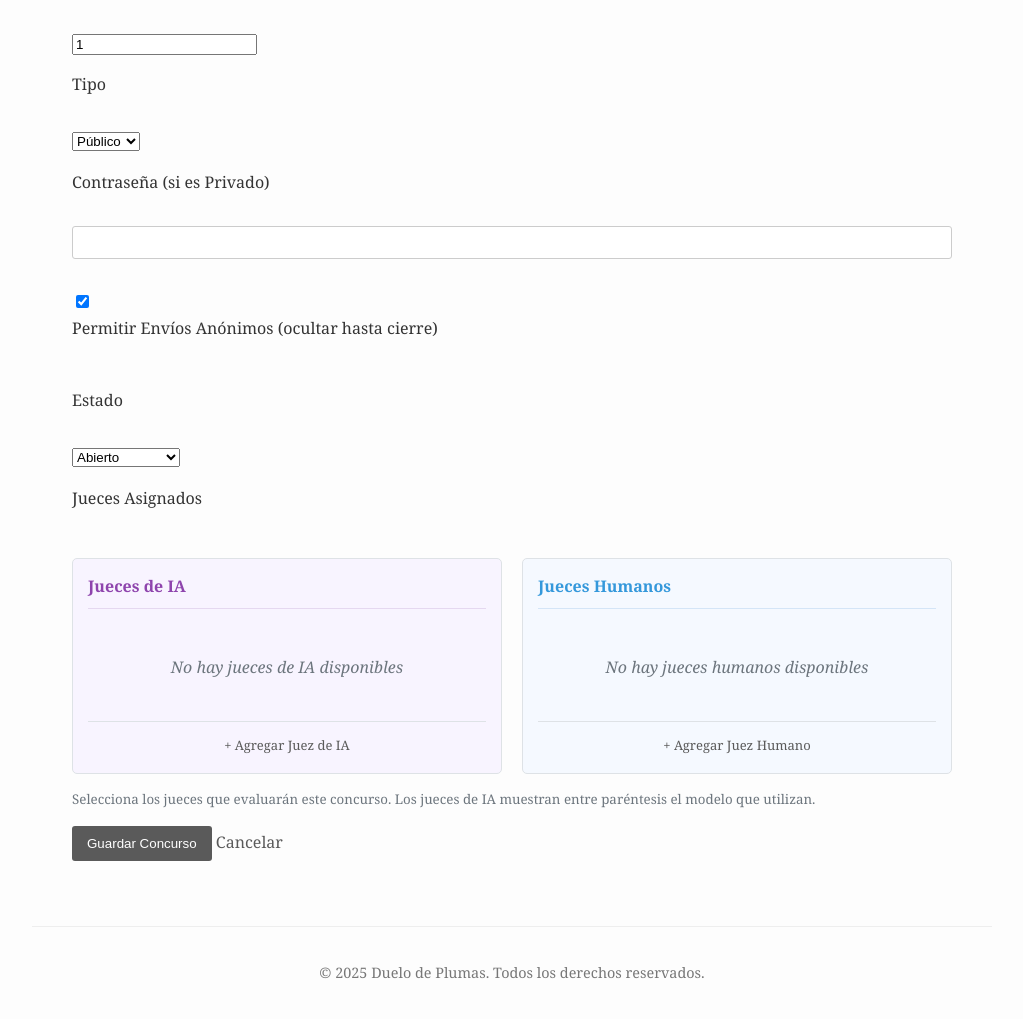
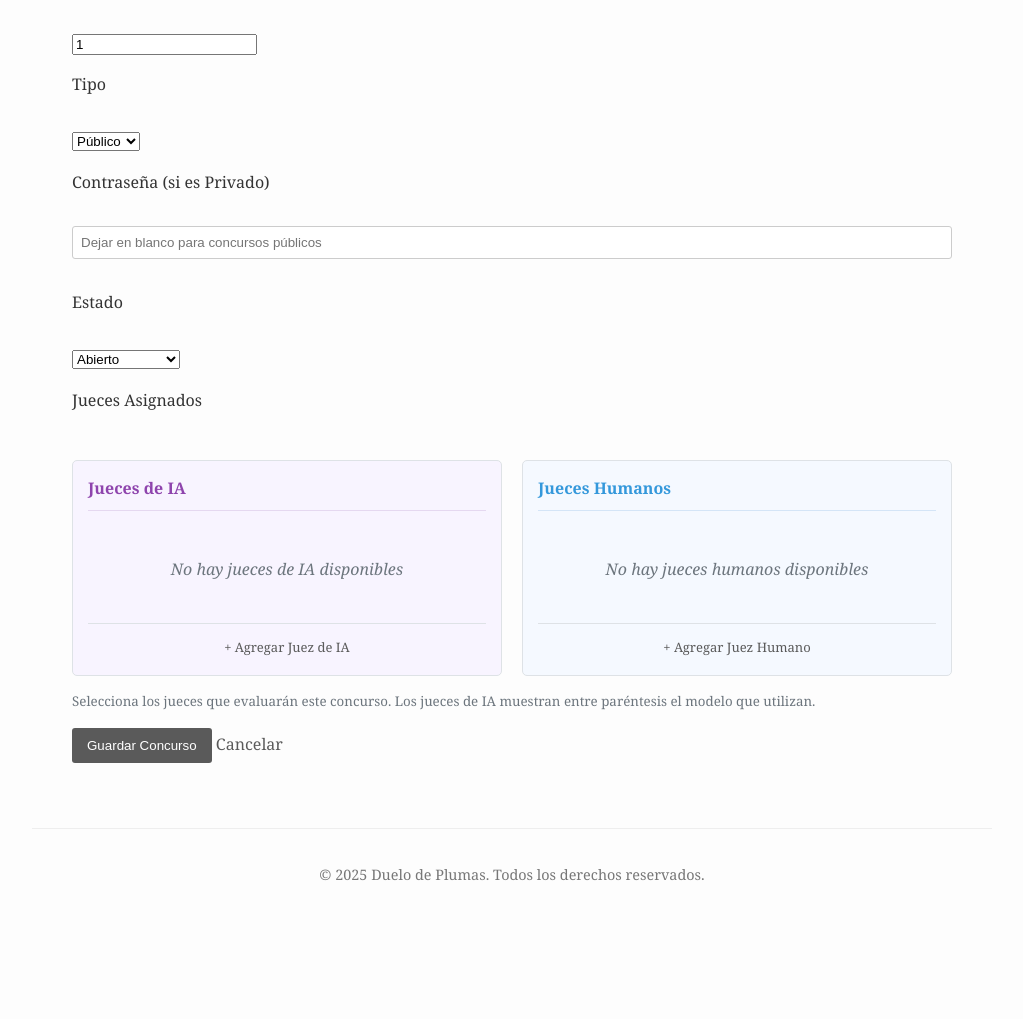
Before and after one commit to altovacio/duelo-de-plumas, a Flask app: page /admin/contests/1/edit in a window 1280 px wide. Shown: the part 637-1656 px from the top of the page, without its empty margins (128-1151 px from the left). After the commit the page ends 1518 px from the top, so only its background shows below. Run offline with Flask 3, Linux system fonts and the light colour scheme; a user stored in the database is signed in; tables that the repository leaves empty hold one stand-in row (values such as "Sample post"); some libraries are stand-ins or nearby versions.

Commit message:
Improve contest layour and make all contests blind to the judges

```diff
--- a/app/admin/forms.py
+++ b/app/admin/forms.py
@@ -19,7 +19,6 @@
     contest_type = SelectField('Tipo', choices=[('public', 'Público'), ('private', 'Privado')], validators=[DataRequired()])
     # Password only required if type is private (add custom validation logic in route or here)
     contest_password = PasswordField('Contraseña (si es Privado)', validators=[Optional()])
-    anonymous_submissions = BooleanField('Permitir Envíos Anónimos (ocultar hasta cierre)')
     status = SelectField('Estado', choices=[('open', 'Abierto'), ('evaluation', 'En Evaluación'), ('closed', 'Cerrado')], validators=[DataRequired()], default='open')
     # Field to select judges (populate choices in the route)
     judges = SelectMultipleField('Jueces Asignados', coerce=int, validators=[Optional()])
--- a/app/admin/routes.py
+++ b/app/admin/routes.py
@@ -33,7 +33,6 @@
             end_date=form.end_date.data,
             required_judges=form.required_judges.data,
             contest_type=form.contest_type.data,
-            anonymous_submissions=form.anonymous_submissions.data,
             status=form.status.data
         )
         if form.contest_type.data == 'private' and form.contest_password.data:
@@ -130,7 +129,6 @@
         contest.end_date = form.end_date.data
         contest.required_judges = form.required_judges.data
         contest.contest_type = form.contest_type.data
-        contest.anonymous_submissions = form.anonymous_submissions.data
         contest.status = form.status.data
 
         if form.contest_type.data == 'private':
--- a/app/models.py
+++ b/app/models.py
@@ -54,7 +54,6 @@
     status = db.Column(db.String(20), index=True, default='open') # 'open', 'evaluation', 'closed'
     contest_type = db.Column(db.String(10), default='public') # 'public', 'private'
     password_hash = db.Column(db.String(256), nullable=True) # Only if contest_type is 'private'
-    anonymous_submissions = db.Column(db.Boolean, default=False)
     required_judges = db.Column(db.Integer, default=1) # Number of judges needed to close evaluation
     submissions = db.relationship('Submission', backref='contest', lazy='dynamic', cascade="all, delete-orphan")
     # Relationship for judges assigned to this contest
--- a/app/templates/admin/edit_contest.html
+++ b/app/templates/admin/edit_contest.html
@@ -46,14 +46,8 @@
             </p>
             <p>
                 {{ form.contest_password.label }}<br>
-                {{ form.contest_password(size=30) }}<br>
+                {{ form.contest_password(size=32, placeholder='Dejar en blanco para concursos públicos') }}<br>
                 {% for error in form.contest_password.errors %}
-                    <span style="color: red;">[{{ error }}]</span>
-                {% endfor %}
-            </p>
-            <p>
-                {{ form.anonymous_submissions() }} {{ form.anonymous_submissions.label }}<br>
-                {% for error in form.anonymous_submissions.errors %}
                     <span style="color: red;">[{{ error }}]</span>
                 {% endfor %}
             </p>
--- a/app/templates/contest/list_submissions.html
+++ b/app/templates/contest/list_submissions.html
@@ -72,9 +72,8 @@
                 <tr>
                     <th>ID</th>
                     <th>Título del Texto</th>
-                    <th>Autor</th> {# Consider hiding if contest.anonymous_submissions and status != 'closed' #}
                     <th>Fecha de Envío</th>
-                    {# Remove old score/action columns for individual eval #}
+                    {# Remove author column - judges should never see author names #}
                 </tr>
             </thead>
             <tbody>
@@ -82,7 +81,6 @@
                     <tr>
                         <td>{{ submission.id }}</td>
                         <td>{{ submission.title }}</td>
-                        <td>{{ submission.author_name }}</td>
                         <td>{{ submission.submission_date.strftime('%Y-%m-%d %H:%M') }}</td>
                     </tr>
                 {% endfor %}
```
